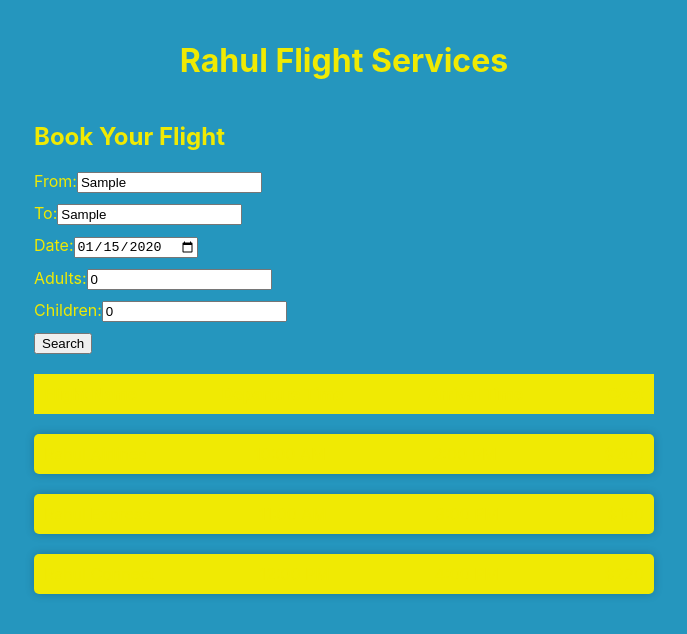
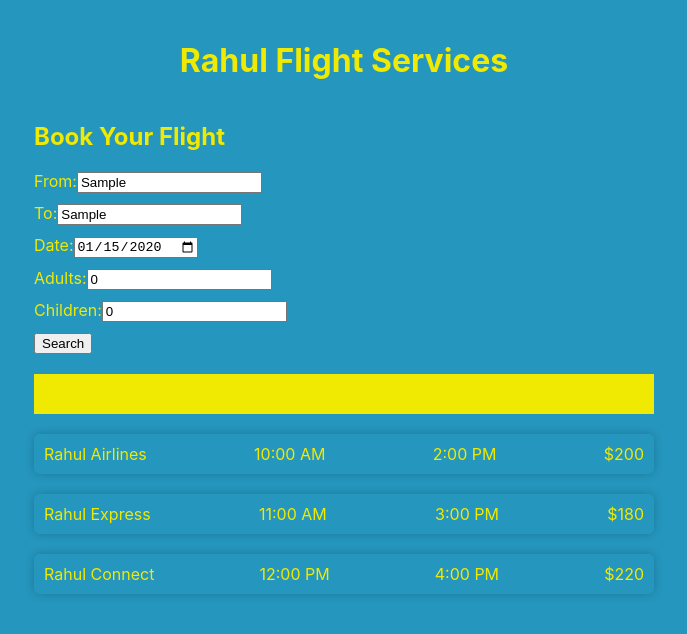
Before and after one commit to rahul2009suresh/airplane-booking, a React (Create React App) app: page / in a window 1280 px wide. Both pictures are taken after typing "Sample", "Sample", "2020-01-15" into the empty fields and a click on the button "Search". Shown: the top 634 px of the page, without its empty margins (296-983 px from the left). Built offline with nearby package versions, Linux system fonts and the light colour scheme.

Commit message:
colorchange

```diff
--- a/src/App.js
+++ b/src/App.js
@@ -76,7 +76,7 @@ function App() {
             </div>
           )}
           {searchResults.map((result, index) => (
-            <div key={index} style={{ backgroundColor: '#F0ea03', padding: '10px', display: 'flex', justifyContent: 'space-between', alignItems: 'center', boxShadow: '0 0 10px rgba(0,0,0,0.2)', borderRadius: '5px' }}>
+            <div key={index} style={{ backgroundColor: '#2596be', padding: '10px', display: 'flex', justifyContent: 'space-between', alignItems: 'center', boxShadow: '0 0 10px rgba(0,0,0,0.2)', borderRadius: '5px' }}>
               <div>{result.name}</div>
               <div>{result.fromTime}</div>
               <div>{result.toTime}</div>
```
